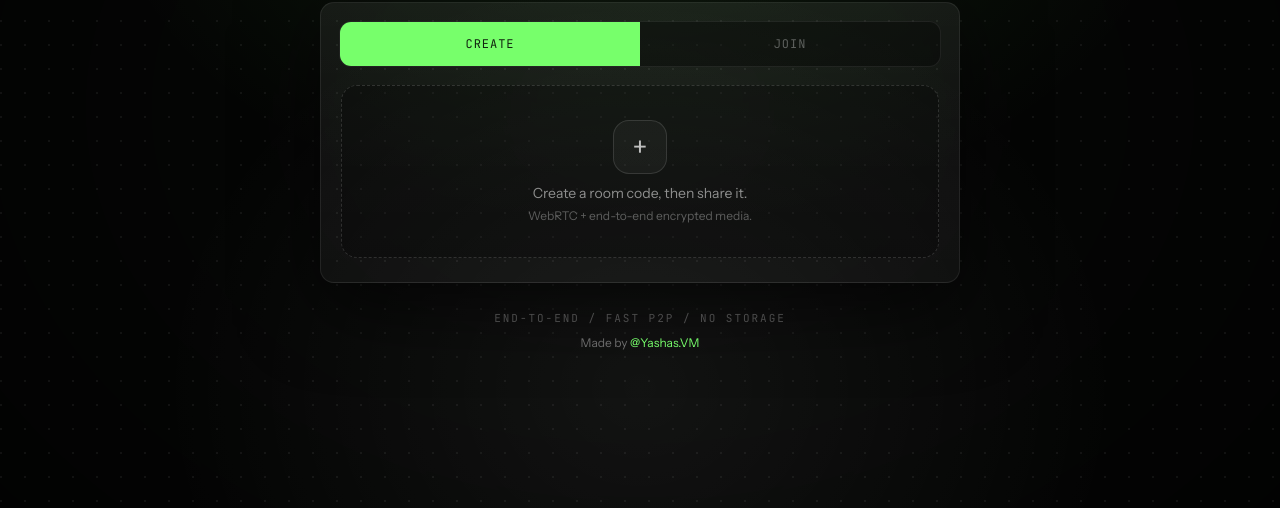
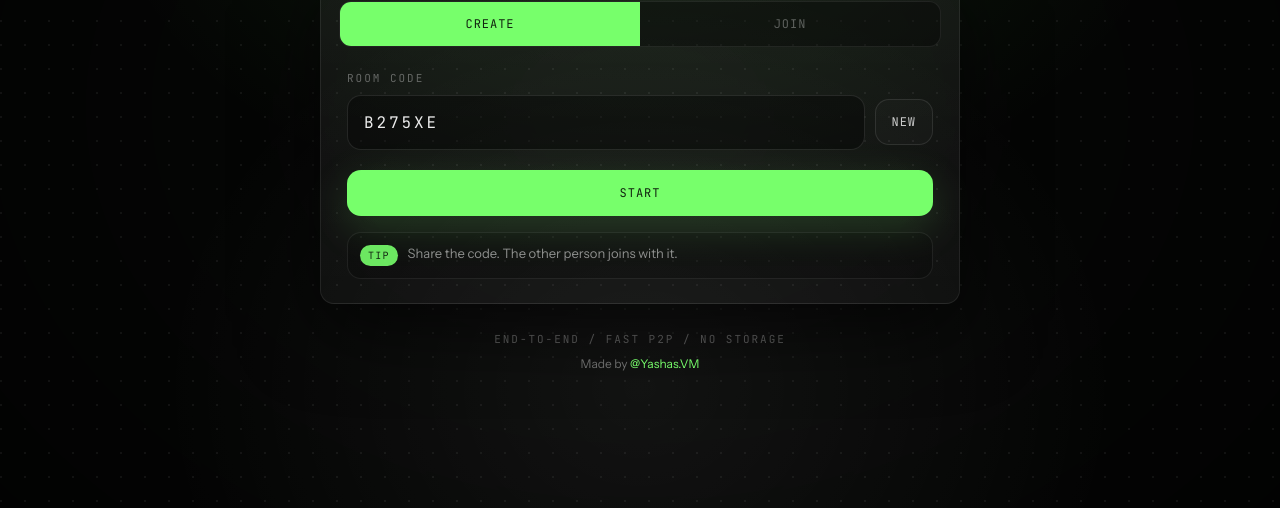
Before and after one commit to YashasVM/67, a website built with Vite: page index.html in a window 1280 px wide. Shown: the part 292-800 px from the top of the page. Built offline with nearby package versions, Linux system fonts and the light colour scheme.

Commit message:
ui: interactive create/join landing

```diff
--- /dev/null
+++ b/src/lib/codes.ts
@@ -0,0 +1,16 @@
+const ALPHABET = 'ABCDEFGHJKLMNPQRSTUVWXYZ23456789';
+
+export function normalizeCode(code: string): string {
+  return code.trim().replace(/\s+/g, '').toUpperCase();
+}
+
+export function generateCode(length = 6): string {
+  if (length < 6) length = 6;
+  const bytes = new Uint8Array(length);
+  crypto.getRandomValues(bytes);
+  let out = '';
+  for (let i = 0; i < bytes.length; i++) {
+    out += ALPHABET[bytes[i] % ALPHABET.length];
+  }
+  return out;
+}
--- a/src/style.css
+++ b/src/style.css
@@ -133,6 +133,109 @@ button, input { font: inherit; }
 
 .slot { padding: 18px 2px 6px; }
 
+.label {
+  display: block;
+  color: rgba(255,255,255,0.34);
+  font-family: 'JetBrains Mono', ui-monospace, SFMono-Regular, Menlo, monospace;
+  font-size: 11px;
+  letter-spacing: 0.18em;
+  text-transform: uppercase;
+  margin: 0 0 10px;
+}
+
+.codeRow { padding: 6px 6px 10px; }
+.codeControls {
+  display: grid;
+  grid-template-columns: 1fr auto;
+  gap: 10px;
+  align-items: center;
+}
+
+.codeInput {
+  width: 100%;
+  border-radius: 14px;
+  border: 1px solid rgba(255,255,255,0.10);
+  background: rgba(0,0,0,0.35);
+  padding: 16px 16px;
+  color: rgba(255,255,255,0.92);
+  font-family: 'JetBrains Mono', ui-monospace, SFMono-Regular, Menlo, monospace;
+  letter-spacing: 0.18em;
+  text-transform: uppercase;
+  outline: none;
+}
+.codeInput:focus {
+  border-color: rgba(119,255,107,0.45);
+  box-shadow: 0 0 0 4px rgba(119,255,107,0.10);
+}
+
+.actions { padding: 10px 6px 0; display: grid; }
+
+.btn {
+  appearance: none;
+  border: 1px solid rgba(255,255,255,0.10);
+  background: rgba(255,255,255,0.06);
+  color: rgba(255,255,255,0.78);
+  padding: 14px 16px;
+  border-radius: 14px;
+  cursor: pointer;
+  transition: transform 120ms ease, background 120ms ease, border-color 120ms ease;
+  font-family: 'JetBrains Mono', ui-monospace, SFMono-Regular, Menlo, monospace;
+  letter-spacing: 0.08em;
+  text-transform: uppercase;
+  font-size: 12px;
+}
+.btn:hover { transform: translateY(-1px); border-color: rgba(255,255,255,0.16); }
+.btn:active { transform: translateY(0); }
+
+.btn--primary {
+  background: var(--accent);
+  border-color: rgba(0,0,0,0.0);
+  color: rgba(0,0,0,0.86);
+  box-shadow: 0 12px 40px rgba(119,255,107,0.16);
+}
+
+.btn--ghost {
+  background: rgba(255,255,255,0.02);
+}
+
+.note {
+  margin: 16px 6px 0;
+  border-radius: 14px;
+  border: 1px solid rgba(255,255,255,0.08);
+  background: rgba(0,0,0,0.20);
+  padding: 12px 12px;
+  display: grid;
+  grid-template-columns: auto 1fr;
+  gap: 10px;
+  align-items: start;
+}
+.noteCaps {
+  color: rgba(0,0,0,0.82);
+  background: rgba(119,255,107,0.9);
+  border-radius: 999px;
+  padding: 4px 8px;
+  font-family: 'JetBrains Mono', ui-monospace, SFMono-Regular, Menlo, monospace;
+  letter-spacing: 0.12em;
+  font-size: 10px;
+}
+.noteText { color: rgba(255,255,255,0.52); font-size: 13px; line-height: 1.35; }
+
+.status, .error { margin: 14px 6px 0; padding: 12px 12px; border-radius: 14px; }
+.status {
+  border: 1px solid rgba(255,255,255,0.08);
+  background: rgba(255,255,255,0.03);
+  color: rgba(255,255,255,0.62);
+}
+.error {
+  border: 1px solid rgba(255,92,92,0.20);
+  background: rgba(255,92,92,0.06);
+  color: rgba(255,255,255,0.82);
+}
+
+@media (max-width: 520px) {
+  .codeControls { grid-template-columns: 1fr; }
+}
+
 .drop {
   border: 1px dashed rgba(255,255,255,0.14);
   border-radius: 16px;
--- a/src/ui/app.ts
+++ b/src/ui/app.ts
@@ -1,8 +1,65 @@
 import { el } from './dom';
 import { renderLanding } from './landing';
+import { generateCode, normalizeCode } from '../lib/codes';
+
+type Mode = 'create' | 'join';
+
+type AppState = {
+  mode: Mode;
+  code: string;
+  status?: string;
+  error?: string;
+};
+
+class App {
+  private state: AppState = {
+    mode: 'create',
+    code: generateCode(6)
+  };
+
+  constructor(private root: HTMLElement) {}
+
+  render() {
+    this.root.innerHTML = '';
+
+    const view = renderLanding({
+      state: this.state,
+      onMode: (mode) => {
+        this.state.mode = mode;
+        this.state.error = undefined;
+        this.state.status = undefined;
+        if (mode === 'create' && this.state.code.length < 6) this.state.code = generateCode(6);
+        this.render();
+      },
+      onRegenerate: () => {
+        this.state.code = generateCode(6);
+        this.render();
+      },
+      onCodeInput: (code) => {
+        this.state.code = normalizeCode(code);
+      },
+      onPrimary: () => {
+        const code = normalizeCode(this.state.code);
+        if (code.length < 6) {
+          this.state.error = 'Code must be 6+ characters.';
+          this.render();
+          return;
+        }
+
+        // Placeholder until signaling + WebRTC is wired.
+        this.state.error = undefined;
+        this.state.status = this.state.mode === 'create'
+          ? `Room ${code} created. Waiting for a peer...`
+          : `Joining room ${code}...`;
+        this.render();
+      }
+    });
+
+    this.root.appendChild(el('div', { class: 'shell' }, view));
+  }
+}
 
 export function mountApp(root: HTMLElement | null) {
   if (!root) throw new Error('Missing #app');
-  root.innerHTML = '';
-  root.appendChild(el('div', { class: 'shell' }, renderLanding()));
+  new App(root).render();
 }
--- a/src/ui/dom.ts
+++ b/src/ui/dom.ts
@@ -1,6 +1,6 @@
 type Child = Node | string | null | undefined | false;
 
-type Props = Record<string, string | number | boolean | undefined>;
+type Props = Record<string, unknown>;
 
 export function el<K extends keyof HTMLElementTagNameMap>(
   tag: K,
@@ -10,11 +10,12 @@ export function el<K extends keyof HTMLElementTagNameMap>(
   const node = document.createElement(tag);
   if (props) {
     for (const [k, v] of Object.entries(props)) {
-      if (v === undefined || v === false) continue;
+      if (v === undefined || v === false || v === null) continue;
       if (k === 'class') node.className = String(v);
       else if (k === 'text') node.textContent = String(v);
       else if (k.startsWith('on') && typeof v === 'function') {
-        // not used for now
+        const evt = k.slice(2).toLowerCase();
+        node.addEventListener(evt, v as EventListener);
       } else node.setAttribute(k, String(v));
     }
   }
--- a/src/ui/landing.ts
+++ b/src/ui/landing.ts
@@ -1,32 +1,125 @@
 import { el } from './dom';
 
-export function renderLanding() {
-  const brand = el('div', { class: 'brand' },
+type Mode = 'create' | 'join';
+
+type LandingState = {
+  mode: Mode;
+  code: string;
+  status?: string;
+  error?: string;
+};
+
+type LandingHandlers = {
+  onMode: (mode: Mode) => void;
+  onRegenerate: () => void;
+  onCodeInput: (code: string) => void;
+  onPrimary: () => void;
+};
+
+export function renderLanding(opts: { state: LandingState } & LandingHandlers) {
+  const { state } = opts;
+
+  const brand = el(
+    'div',
+    { class: 'brand' },
     el('div', { class: 'logo', text: '67.' }),
-    el('div', { class: 'tag', text: 'P2P video calls. No login. No servers storing your media.' })
+    el('div', { class: 'tag', text: 'P2P video calls. No login. No storage.' })
   );
 
-  const card = el('div', { class: 'card', 'data-view': 'landing' },
-    el('div', { class: 'tabs' },
-      el('button', { class: 'tab tab--active', type: 'button', text: 'Create' }),
-      el('button', { class: 'tab', type: 'button', text: 'Join' })
-    ),
-    el('div', { class: 'slot' },
-      el('div', { class: 'drop' },
-        el('div', { class: 'plus', text: '+' }),
-        el('div', { class: 'dropText' },
-          el('div', { class: 'muted', text: 'Create a room code, then share it.' }),
-          el('div', { class: 'muted2', text: 'WebRTC + end-to-end encrypted media.' })
-        )
-      )
+  const createActive = state.mode === 'create';
+
+  const tabs = el(
+    'div',
+    { class: 'tabs' },
+    el('button', {
+      class: `tab ${createActive ? 'tab--active' : ''}`,
+      type: 'button',
+      text: 'Create',
+      onclick: () => opts.onMode('create')
+    }),
+    el('button', {
+      class: `tab ${!createActive ? 'tab--active' : ''}`,
+      type: 'button',
+      text: 'Join',
+      onclick: () => opts.onMode('join')
+    })
+  );
+
+  const codeRow = el(
+    'div',
+    { class: 'codeRow' },
+    el('label', { class: 'label', text: createActive ? 'Room code' : 'Enter code' }),
+    el(
+      'div',
+      { class: 'codeControls' },
+      el('input', {
+        class: 'codeInput',
+        inputmode: 'text',
+        autocomplete: 'off',
+        spellcheck: 'false',
+        value: state.code,
+        placeholder: 'ABC123',
+        oninput: (e: Event) => opts.onCodeInput((e.target as HTMLInputElement).value)
+      }),
+      createActive
+        ? el('button', {
+            class: 'btn btn--ghost',
+            type: 'button',
+            text: 'New',
+            onclick: () => opts.onRegenerate()
+          })
+        : null
     )
   );
 
-  const footer = el('div', { class: 'footer' },
+  const primary = el('button', {
+    class: 'btn btn--primary',
+    type: 'button',
+    text: createActive ? 'Start' : 'Connect',
+    onclick: () => opts.onPrimary()
+  });
+
+  const note = el(
+    'div',
+    { class: 'note' },
+    el('div', { class: 'noteCaps', text: 'TIP' }),
+    el('div', { class: 'noteText', text: createActive ? 'Share the code. The other person joins with it.' : 'Ask the other person for their code.' })
+  );
+
+  const status = state.status
+    ? el('div', { class: 'status' }, el('div', { class: 'statusText', text: state.status }))
+    : null;
+
+  const error = state.error
+    ? el('div', { class: 'error' }, el('div', { class: 'errorText', text: state.error }))
+    : null;
+
+  const card = el('div', { class: 'card', 'data-view': 'landing' },
+    tabs,
+    el('div', { class: 'slot' },
+      codeRow,
+      el('div', { class: 'actions' }, primary),
+      note,
+      status,
+      error
+    )
+  );
+
+  const footer = el(
+    'div',
+    { class: 'footer' },
     el('div', { class: 'footerCaps', text: 'END-TO-END  /  FAST P2P  /  NO STORAGE' }),
-    el('div', { class: 'credit' },
+    el(
+      'div',
+      { class: 'credit' },
       'Made by ',
-      el('a', { href: 'https://github.com/YashasVM', target: '_blank', rel: 'noreferrer', class: 'creditLink', text: '@Yashas.VM' })
+      el('a', {
+        href: 'https://github.com/YashasVM',
+        target: '_blank',
+        rel: 'noreferrer',
+        class: 'creditLink',
+        text: '@Yashas.VM'
+      })
     )
   );
 
```
